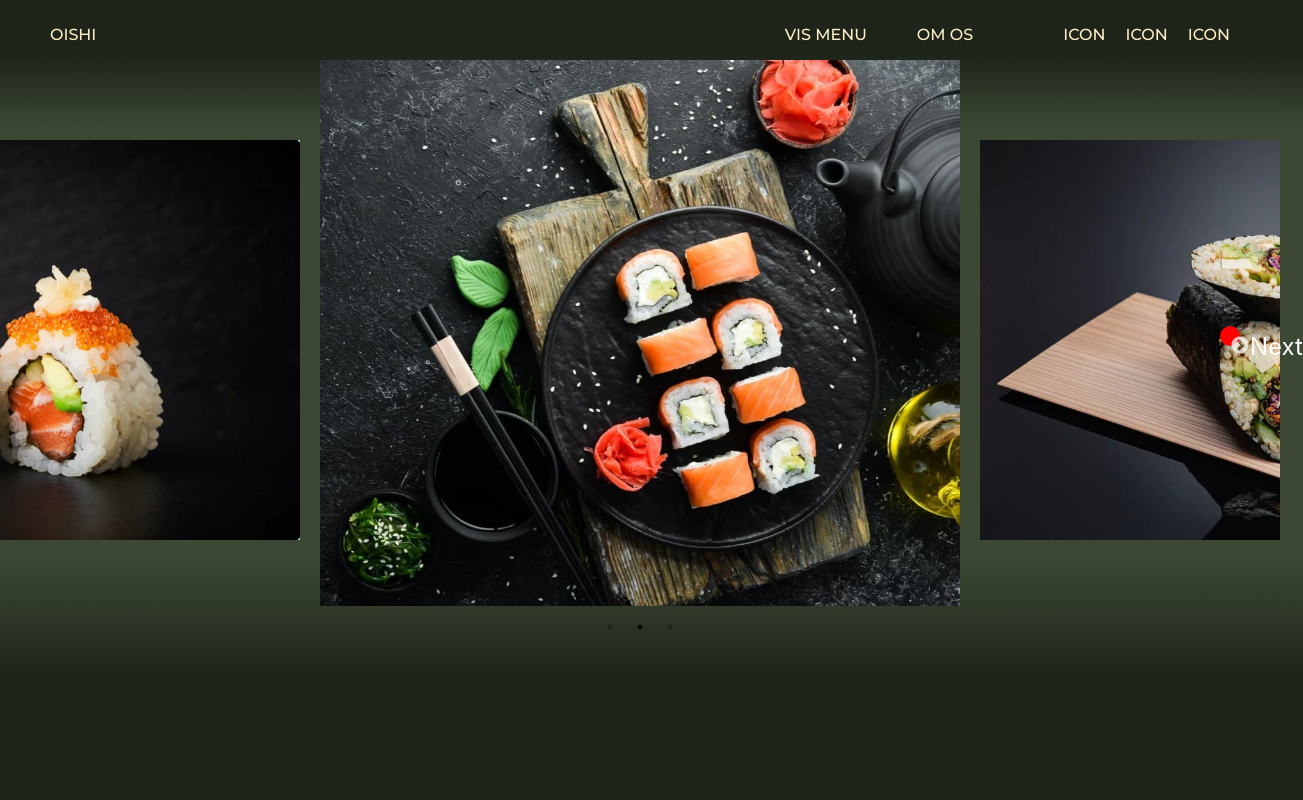
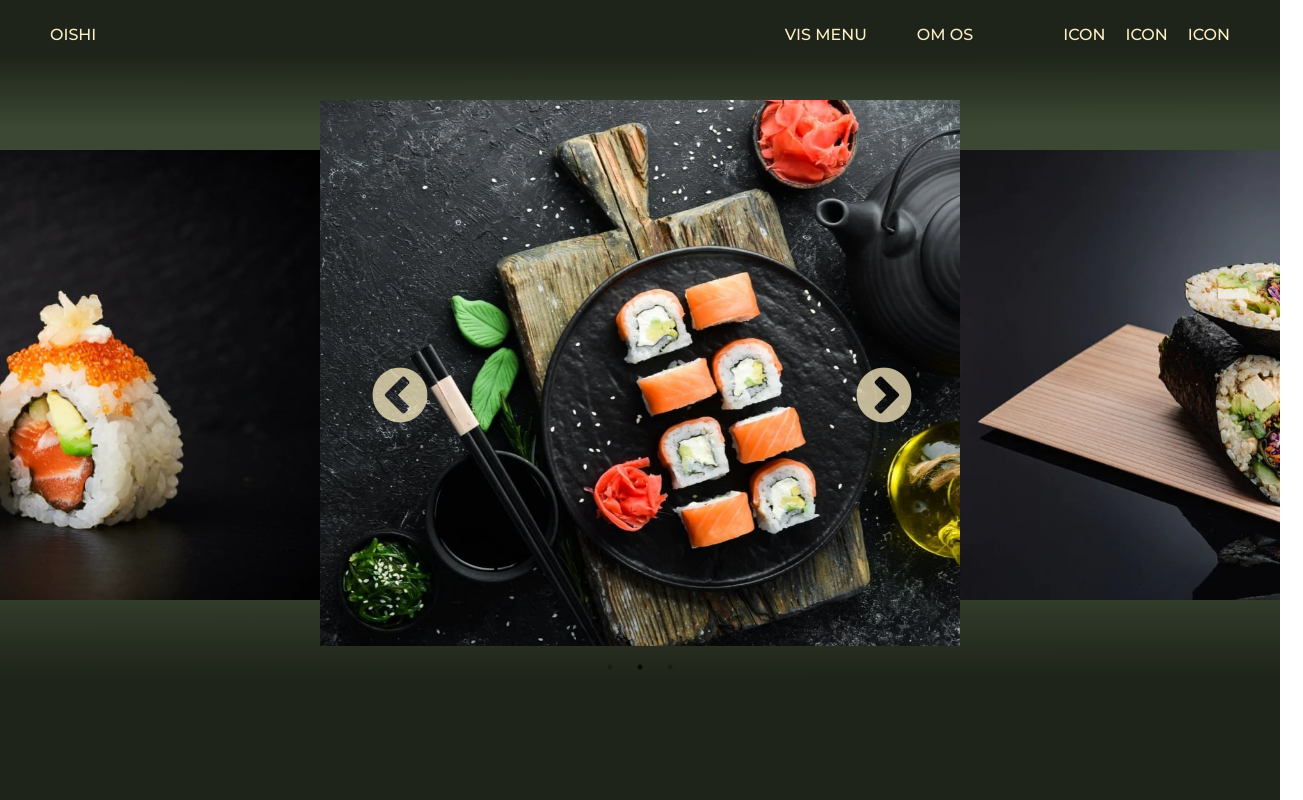
Before and after one commit to na-talia/sushi-takeaway, a React (Create React App) app: page / in a window 1280 px wide. Shown: the top 800 px of the page, 1303 px wide, since content can reach past the window. Built offline with nearby package versions, Linux system fonts and the light colour scheme.

Commit message:
adjusted arrows and position of the carousel

```diff
--- a/src/components/Promotions.css
+++ b/src/components/Promotions.css
@@ -1,3 +1,7 @@
+.slick-slider {
+  margin-top: 40px;
+}
+
 .slick-current .carousel-slide img {
   /* for the centered (current) slide */
   width: 818px;
@@ -6,31 +10,28 @@
 
 .carousel-slide img {
   /* for non-centered slides */
-  width: 600px;
-  height: 400px;
+  width: 700px;
+  height: 450px;
   margin: auto;
 }
 
 .slick-slide:not(.slick-current) .carousel-slide img {
-  margin-top: 80px;
+  margin-top: 50px;
 }
 
-/* Custom styles for the arrows */
-.slick-prev,
-.slick-next {
-  font-size: 24px;
-  color: white;
-  background-color: red;
-  border-radius: 50%;
-  padding: 10px;
-  top: 50%;
-  transform: translateY(-50%);
-}
+/* Custom arrows */
 
 .slick-prev {
-  left: 40px;
+  left: 23rem;
+  z-index: 1;
 }
 
 .slick-next {
-  right: 40px;
+  right: 25.5rem;
 }
+
+.slick-prev::before,
+.slick-next::before {
+  font-size: 64px;
+  color: #fcefc5;
+}
--- a/src/components/Promotions.jsx
+++ b/src/components/Promotions.jsx
@@ -3,18 +3,6 @@ import Slider from "react-slick";
 import "slick-carousel/slick/slick.css";
 import "slick-carousel/slick/slick-theme.css";
 import "./Promotions.css";
-
-const CustomPrevArrow = (props) => (
-  <div {...props} className="slick-prev">
-    Previous
-  </div>
-);
-
-const CustomNextArrow = (props) => (
-  <div {...props} className="slick-next">
-    Next
-  </div>
-);
 
 const Promotions = () => {
   const settings = {
@@ -31,11 +19,7 @@ const Promotions = () => {
 
   return (
     <div className="">
-      <Slider
-        {...settings}
-        prevArrow={<CustomPrevArrow />}
-        nextArrow={<CustomNextArrow />}
-      >
+      <Slider {...settings}>
         <div className="carousel-slide">
           <img
             src={process.env.PUBLIC_URL + "/photo1702073570.jpeg"}
```
